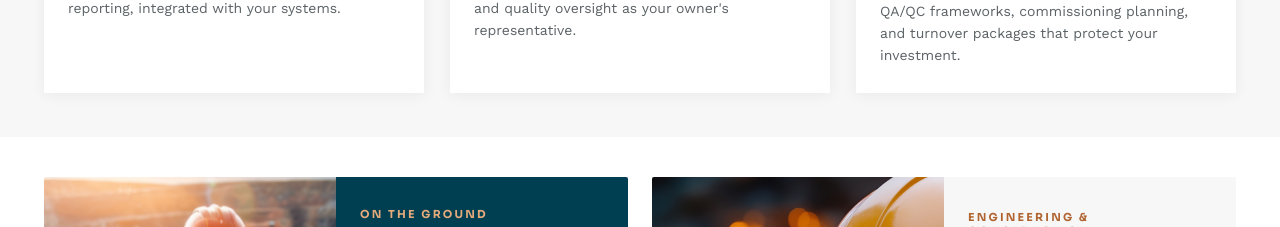
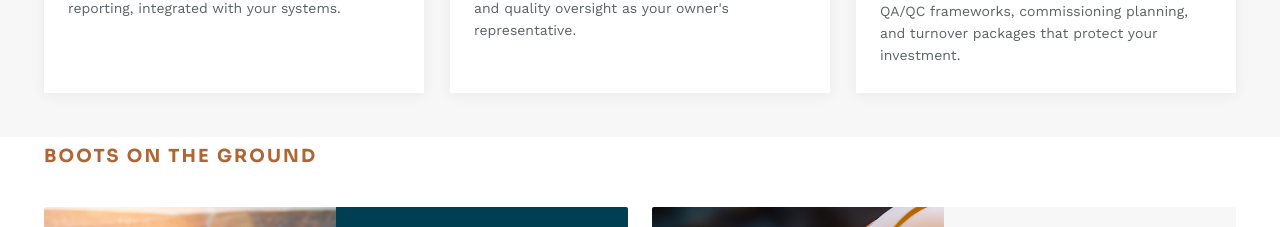
Before and after one commit to PCMGlobal/Praetorian-CM-Website, a Next.js app: page / in a window 1280 px wide. Shown: the part 1232-1459 px from the top of the page. Built offline with nearby package versions, Linux system fonts and the light colour scheme; no server answers.

Commit message:
Home: add Boots on the Ground copper heading above service panels

```diff
--- a/app/page.tsx
+++ b/app/page.tsx
@@ -195,6 +195,9 @@ export default async function HomePage() {
               </div>
             </div>
           </section>
+          <div style={{ maxWidth: '1400px', margin: '0 auto', padding: '8px clamp(16px,4vw,44px) 0' }}>
+            <div style={{ fontFamily: 'var(--font-sora), sans-serif', fontWeight: '700', fontSize: '18px', letterSpacing: '.12em', textTransform: 'uppercase', color: '#B06533' }}>Boots on the Ground</div>
+          </div>
           <section style={{ maxWidth: '1400px', margin: '0 auto', padding: '0 clamp(16px,4vw,44px)', display: 'grid', gridTemplateColumns: 'repeat(2,1fr)', gap: '24px', marginTop: '40px', marginBottom: '40px' }}>
             <div style={{ display: 'grid', gridTemplateColumns: '1fr 1fr', minHeight: '260px', alignItems: 'stretch', overflow: 'hidden', borderRadius: '2px' }}>
               <div style={{ position: 'relative', overflow: 'hidden', minHeight: '260px' }}>
```
